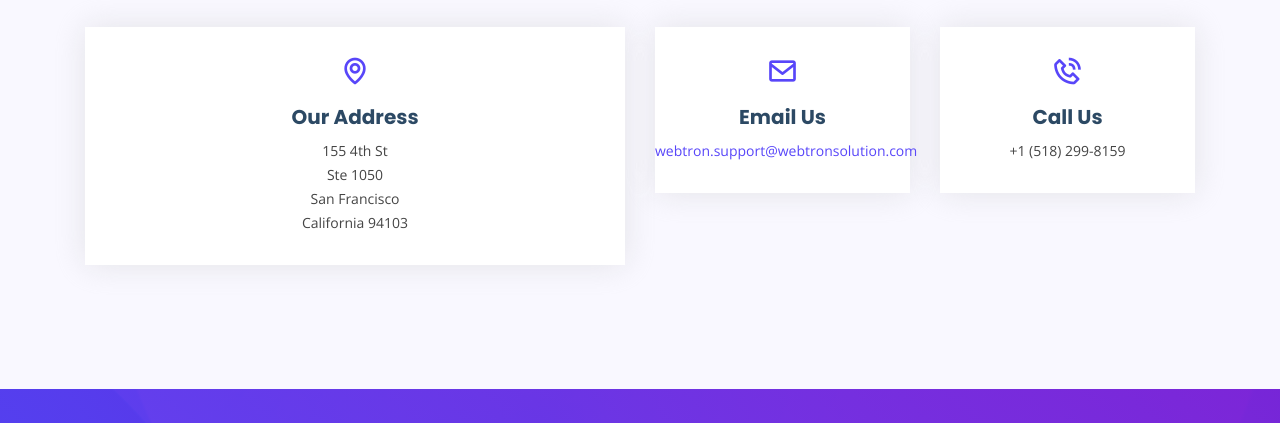
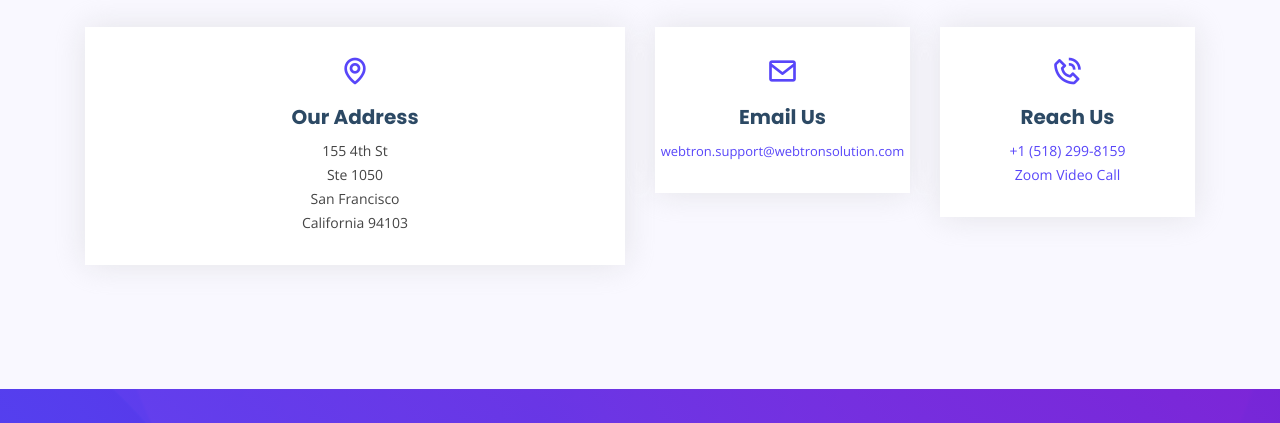
Before and after one commit to webtronsolution/website, a plain HTML site: page index.html in a window 1280 px wide. Shown: the part 5260-5683 px from the top of the page. Drawn offline with nearby package versions, Linux system fonts and the light colour scheme; animation ran at ten frames a second.

Commit message:
Update index.html

```diff
--- a/index.html
+++ b/index.html
@@ -673,15 +673,16 @@
             <div class="info-box  mb-4">
               <i class="bx bx-envelope"></i>
               <h3>Email Us</h3>
-                                       <p><a href="mailto:webtron.support@webtronsolution.com">webtron.support@webtronsolution.com</a></p>
+                                       <p style="font-size:small"><a href="mailto:webtron.support@webtronsolution.com">webtron.support@webtronsolution.com</a></p>
             </div>
           </div>
 
           <div class="col-lg-3 col-md-6">
             <div class="info-box  mb-4">
               <i class="bx bx-phone-call"></i>
-              <h3>Call Us</h3>
-              <p>+1 (518) 299-8159</p>
+              <h3>Reach Us</h3>
+              <p><a href="tel:+1005182998159">+1 (518) 299-8159</a></p>
+                     <p><a href="https://zoom.us/j/3925425825">Zoom Video Call</a></p>
             </div>
           </div>
 
```
